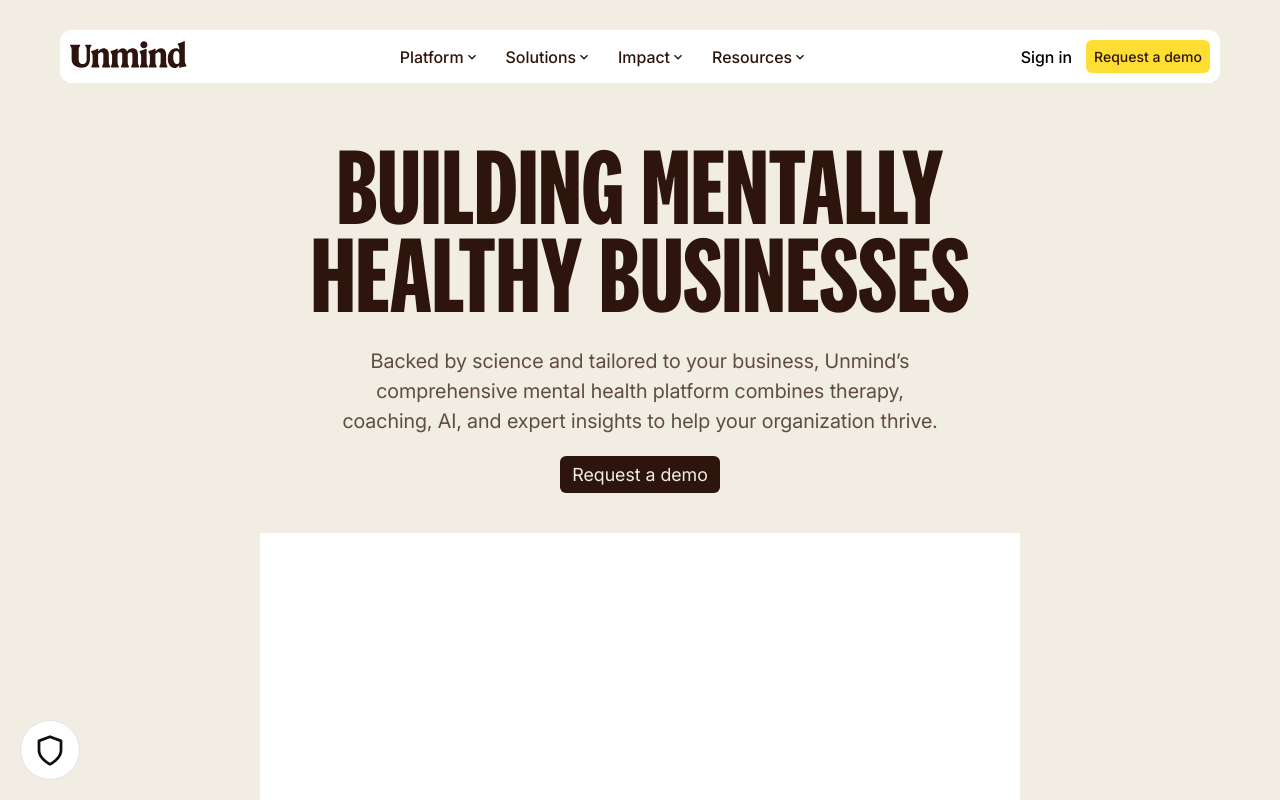
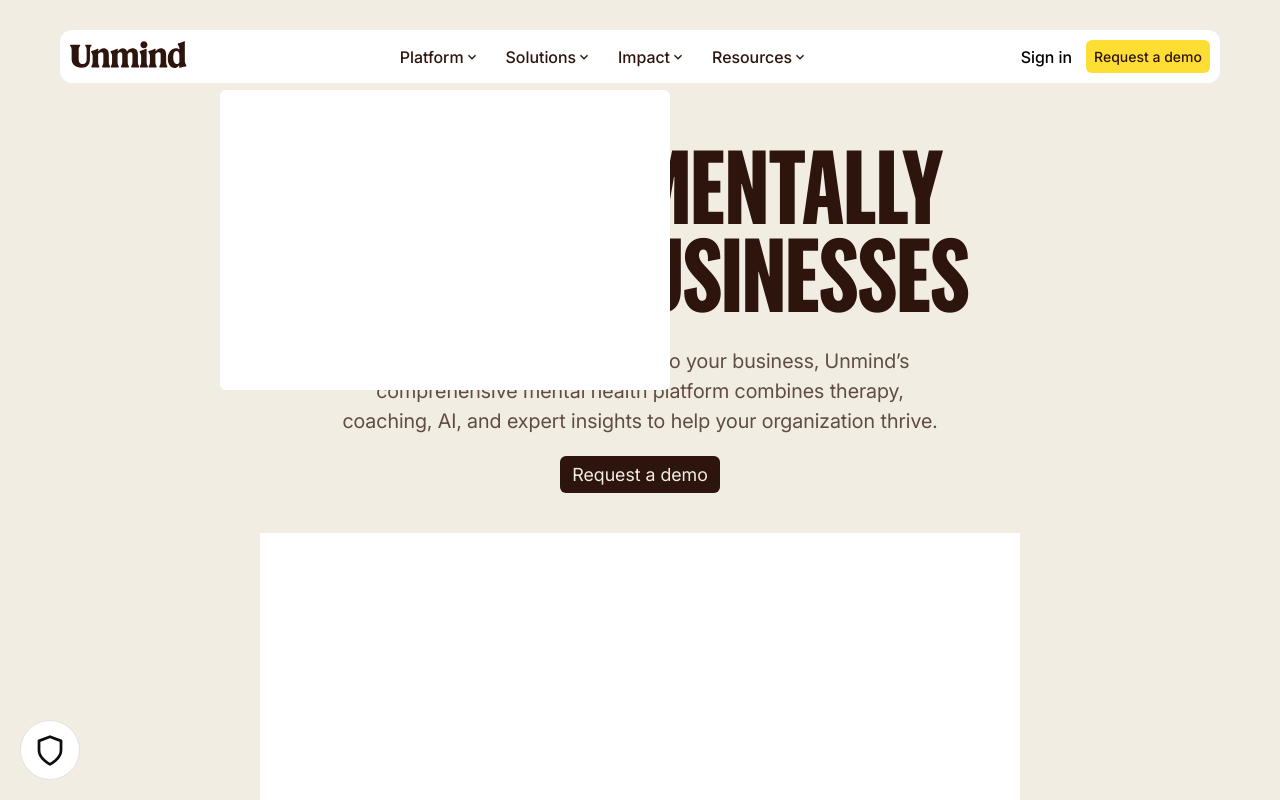
Before and after one commit to FrontendSuberu/Unmind_clone, a React (Vite) app: page / in a window 1280 px wide. Both pictures are taken after a click on the item "Platform". Shown: the top 800 px of the page. Built offline with nearby package versions, Linux system fonts and the light colour scheme.

Commit message:
micro interactions for header pt.1

```diff
--- a/src/components/Header/Header.jsx
+++ b/src/components/Header/Header.jsx
@@ -1,26 +1,56 @@
-import React from "react";
-import logo from "../../assets/logo.svg"
+import React, { useState } from "react";
+import logo from "../../assets/logo.svg";
 import "./header.css";
 import { MdOutlineKeyboardArrowDown } from "react-icons/md";
 import { Link } from "react-router-dom";
+import { AnimatePresence, motion } from "motion/react";
 
 function Header() {
+  const [Platform, setPlatform] = useState(false);
   return (
     <>
       <header>
         <div className="sub_header">
-          <div><img src={logo} alt="unwind logo" /></div>
+          <div>
+            <img src={logo} alt="unwind logo" />
+          </div>
 
           <ul className="links">
-            <li>Platform <MdOutlineKeyboardArrowDown /></li>
-            <li>Solutions <MdOutlineKeyboardArrowDown /></li>
-            <li>Impact <MdOutlineKeyboardArrowDown /></li>
-            <li>Resources <MdOutlineKeyboardArrowDown /></li>
+            <li
+              onClick={() => {
+                setPlatform(!Platform);
+              }}
+            >
+              Platform <MdOutlineKeyboardArrowDown />
+              <AnimatePresence mode="wait">
+                {Platform && (
+                  <motion.div
+                    initial={{ opacity: 0 }}
+                    animate={{ opacity: 1 }}
+                    exit={{ opacity: 0 }}
+                    className="platform_details"
+                  ></motion.div>
+                )}
+              </AnimatePresence>
+            </li>
+            <li>
+              Solutions <MdOutlineKeyboardArrowDown />
+            </li>
+            <li>
+              Impact <MdOutlineKeyboardArrowDown />
+            </li>
+            <li>
+              Resources <MdOutlineKeyboardArrowDown />
+            </li>
           </ul>
 
           <div className="other_cta">
-            <Link to="/" className="sign_in">Sign in</Link>
-            <Link to="/" className="request">Request a demo</Link>
+            <Link to="/" className="sign_in">
+              Sign in
+            </Link>
+            <Link to="/" className="request">
+              Request a demo
+            </Link>
           </div>
 
           <div className="menu">menu</div>
--- a/src/components/Header/header.css
+++ b/src/components/Header/header.css
@@ -12,6 +12,7 @@
 .sub_header {
   display: flex;
   max-width: 1750px;
+  position: relative;
   padding: 10px;
   border-radius: 12px;
   margin-inline: 20px;
@@ -37,6 +38,12 @@
   font-size: 16px;
   /* font-family: ; */
 }
+
+header::selection {
+  text-decoration: none;
+  background: none;
+}
+
 
 .menu {
   display: block;
@@ -66,6 +73,16 @@
   padding: 8px 8px;
 }
 
+/*  */
+.platform_details{
+  width: 450px;
+  height: 300px;
+  position: absolute;
+  top: 60px;
+  left: 160px;
+  border-radius: 6px;
+  background: white;
+}
 /* media queries */
 @media (min-width: 768px) {
   .sub_header {
--- a/src/pages/Home/Home.jsx
+++ b/src/pages/Home/Home.jsx
@@ -63,7 +63,11 @@
         </motion.div>
 
         {/* slider */}
-        <div className="hero_slider"></div>
+        <motion.div
+          initial={{ opacity: 0, y: 10 }}
+          whileInView={{ opacity: 1, y: 0 }}
+          // transition={{ delay: 0.63 }}
+          viewport={{ once: true }} className="hero_slider"></motion.div>
       </div>
 
       <div className="sponsors">
```
